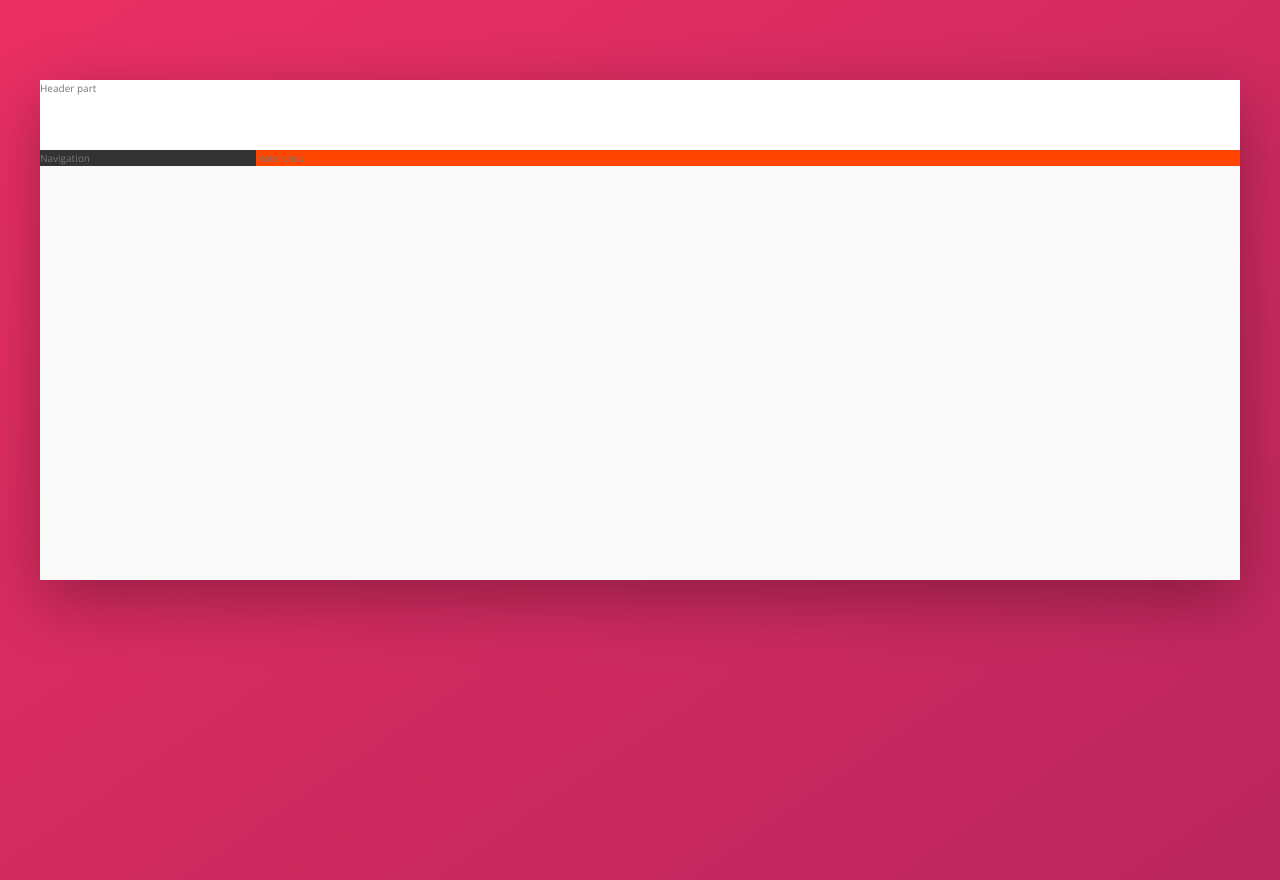
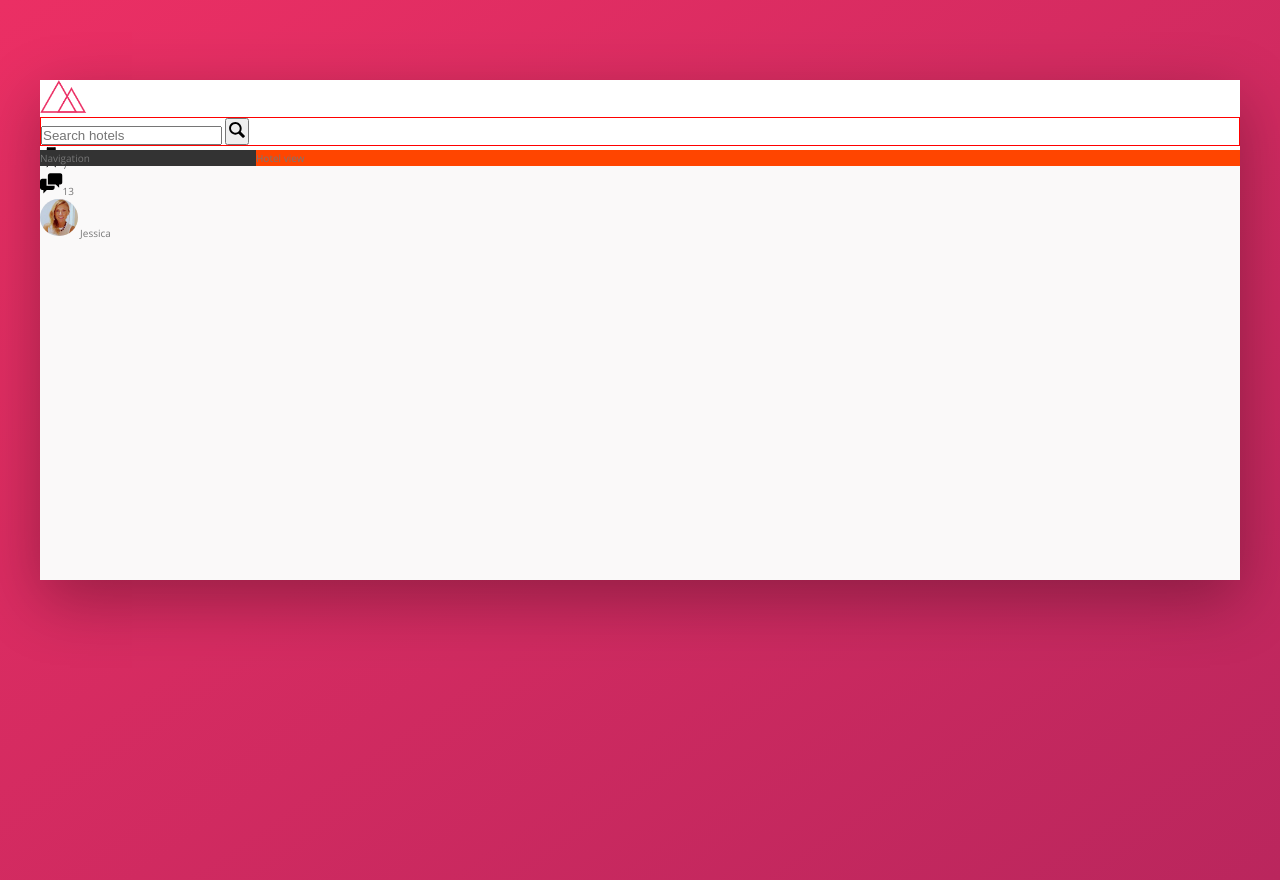
Before and after one commit to VihagaYohan/Trillo, a website: page index.html in a window 1280 px wide. Drawn offline with nearby package versions, Linux system fonts and the light colour scheme.

Commit message:
Added skelton for header

```diff
--- a/index.html
+++ b/index.html
@@ -16,7 +16,35 @@
   <body>
     <div class="container">
         <header class="header">
-            Header part
+            <img src="./images/logo.png" alt="trillo-logo" class="logo">
+
+            <form action="#" class='search'>
+                <input type="text" class="search__input" placeholder="Search hotels">
+                <button class="search__button">
+                    <svg class="search__icon">
+                        <use xlink:href="images/sprite.svg#icon-magnifying-glass"></use>
+                    </svg>
+                </button>
+            </form>
+
+            <nav class="user-nav">
+                <div class="user-nav__icon-box">
+                    <svg class="user-nav__icon">
+                        <use xlink:href="images/sprite.svg#icon-bookmark"></use>
+                    </svg><span class="user-nav__notification">7</span>
+                </div>
+
+                <div class="user-nav__icon-box">
+                    <svg class="user-nav__icon">
+                        <use xlink:href="images/sprite.svg#icon-chat"></use>
+                    </svg><span class="user-nav__notification">13</span>
+                </div>
+
+                <div class="user-nav__user">
+                    <img src="./images/user-2.jpg" class="user-nav__user-photo" alt="user-photo">
+                    <span class="user-nav__user-name">Jessica</span>
+                </div>
+            </nav>
         </header>
         <div class="content">
             <nav class="sidebar">
--- /dev/null
+++ b/sass/layout/_header.scss
@@ -0,0 +1,42 @@
+.logo {
+  height: 3.25rem;
+}
+
+.search {
+    border:1px solid red;
+  &__input {
+  }
+
+  &__button {
+  }
+
+  &__icon {
+    height: 2rem;
+    width: 2rem;
+
+  }
+}
+
+.user-nav {
+  &__icon-box {
+  }
+
+  &__icon {
+    height: 2.25rem;
+    width:2.25rem;
+}
+
+  &__notification {
+  }
+
+  &__user {
+  }
+
+  &__user-photo {
+      height: 3.75rem;
+      border-radius: 50%;
+  }
+
+  &__user-name {
+  }
+}
--- a/sass/main.scss
+++ b/sass/main.scss
@@ -7,6 +7,8 @@
 @import "./base/typography";
 @import "./base/utilities";
 
+@import './layout/header';
+
 @import "./pages/home";
 
 /* body{
```
Also changed, not shown: css/main.css.
